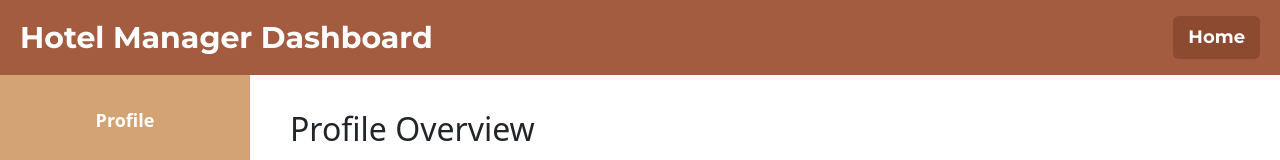
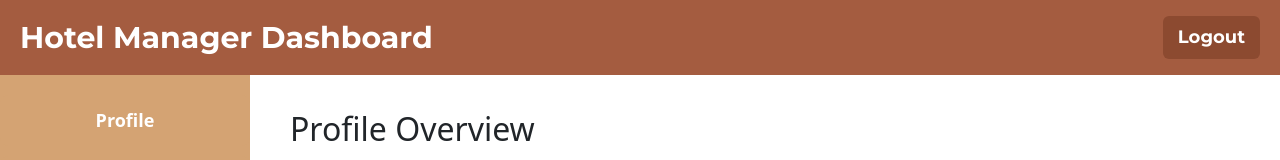
Before and after one commit to Ebrahim525/Hotel-Management-System, a React (Vite) app in the folder hms/: page /manager in a window 1280 px wide. Shown: the top 160 px of the page. Built offline with nearby package versions, Linux system fonts and the light colour scheme; sample sign-in values are in the browser's storage.

Commit message:
Fixed the url redirect

```diff
--- a/hms/src/App.jsx
+++ b/hms/src/App.jsx
@@ -1,37 +1,19 @@
 import { BrowserRouter as Router, Routes, Route, Link } from 'react-router-dom';
 import './App.css';
+import PrivateRoute from './component/ProtectedRoute';
 import AdminDashboard from './pages/AdminDashboard';
-import UserDashboard from './pages/UserDashboard';
+import GuestDashboard from './pages/UserDashboard';
 import HotelManagerDashboard from './pages/HotelManager';
 import Login from './pages/Login';
-
-function Navbar() {
-  return (
-    <nav>
-      <Link to="/" className="nav-link">Login</Link> |
-      <Link to="/admin" className="nav-link">Admin Dashboard</Link> |
-      <Link to="/user" className="nav-link">User Dashboard</Link> |
-      <Link to="/manager" className="nav-link">Hotel Manager</Link>
-    </nav>
-  );
-}
 
 function App() {
   return (
     <Router>
-      {/* <Navbar /> */}
       <Routes>
-        {/* Route for Login */}
         <Route path="/" element={<Login />} />
-
-        {/* Route for Admin Dashboard */}
-        <Route path="/admin" element={<AdminDashboard />} />
-
-        {/* Route for User Dashboard */}
-        <Route path="/guest" element={<UserDashboard />} />
-
-        {/* Route for Hotel Manager Dashboard */}
-        <Route path="/manager" element={<HotelManagerDashboard />} />
+        <Route path="/admin" element={<PrivateRoute element={<AdminDashboard />} />} />
+        <Route path="/manager" element={<PrivateRoute element={<HotelManagerDashboard />} />} />
+        <Route path="/guest" element={<PrivateRoute element={<GuestDashboard />} />} />
       </Routes>
     </Router>
   );
--- /dev/null
+++ b/hms/src/component/ProtectedRoute.jsx
@@ -0,0 +1,10 @@
+import { Navigate } from "react-router-dom";
+
+const PrivateRoute = ({ element }) => {
+  const token = sessionStorage.getItem("token");
+
+  // If token is present, allow access
+  return token ? element : <Navigate to="/" />;
+};
+
+export default PrivateRoute;
--- a/hms/src/pages/AdminDashboard.jsx
+++ b/hms/src/pages/AdminDashboard.jsx
@@ -2,6 +2,8 @@ import { useEffect, useState } from "react";
 import axiosInstance from "../services/axiosInstance";
 import "bootstrap/dist/css/bootstrap.min.css";
 import "./AdminDashboard.css";
+import { useNavigate } from "react-router-dom";
+
 
 // DELETE HOTEL WILL DELETE ALL ROOMS ASSOCIATED
 
@@ -30,8 +32,18 @@ function AdminDashboard() {
     } catch (error) {
       console.error("Error:", error.response || error);
       setMessage("Failed to load user data. Please login again.");
+      // window.location.href  = "/";
     }
   };
+
+  // useEffect(() => {
+  //   fetchUsers(userCurrentPage, userSearchQuery);
+  // }, [userCurrentPage, userSearchQuery]);
+
+  // const token = sessionStorage.getItem("token");
+  //   if (!token) {
+  //     navigate("/");
+  //   }
 
   useEffect(() => {
     fetchUsers(userCurrentPage, userSearchQuery);
@@ -355,12 +367,20 @@ const handleDeleteHotel = async (id) => {
     ),
   };
 
+  const navigate = useNavigate();
+
+  const handleLogout = (e) => {
+    e.preventDefault();
+    sessionStorage.removeItem("token");
+    navigate("/");
+  };
+
   return (
     <div className="admin-dashboard">
       <div className="banner">
         <div>Hotel Management System</div>
-        <a href="/" className="home-btn">
-          Sign Out
+        <a href="#" className="home-btn" onClick={handleLogout}>
+          Logout
         </a>
       </div>
 
--- a/hms/src/pages/HotelManager.jsx
+++ b/hms/src/pages/HotelManager.jsx
@@ -2,6 +2,7 @@ import React, { useState } from "react";
 import "bootstrap/dist/css/bootstrap.min.css";
 import "./HotelManagerDashboard.css";
 import profilePhoto from "./Images/profile.png";
+import { useNavigate } from "react-router-dom";
 
 
 const HotelManagerDashboard = () => {
@@ -250,12 +251,21 @@ const HotelManagerDashboard = () => {
     ),
   };
 
+  const navigate = useNavigate();
+
+  const handleLogout = (e) => {
+    e.preventDefault();
+    sessionStorage.removeItem("token");
+    navigate("/");
+  };
 
   return (
     <div className="admin-dashboard">
       <div className="banner">
         <div>Hotel Manager Dashboard</div>
-        <a href="/" className="home-btn">Home</a>
+        <a href="#" className="home-btn" onClick={handleLogout}>
+          Logout
+        </a>
       </div>
       <div className="sidebar">
         <button className="sidebar-link" onClick={() => setPage("profile")}>Profile</button>
--- a/hms/src/pages/Login.jsx
+++ b/hms/src/pages/Login.jsx
@@ -48,10 +48,11 @@ function Login() {
         });
 
         if (response.data.access_token) {
-          // Save JWT token to localStorage
-          localStorage.setItem("token", response.data.access_token);
-
+          // Save JWT token to SessionStorage
+          sessionStorage.setItem("token", response.data.access_token);
+          // console.log(response.data);
           // Redirect to user dashboard
+          // console.log(response.data.redirect_url);
           window.location.href = response.data.redirect_url;
         } else {
           alert("Invalid email or password.");
--- a/hms/src/pages/UserDashboard.jsx
+++ b/hms/src/pages/UserDashboard.jsx
@@ -2,6 +2,7 @@ import React, { useState } from "react";
 import "bootstrap/dist/css/bootstrap.min.css";
 import "./UserDashboard.css";
 import profilePhoto from "./Images/profile.png";
+import { useNavigate } from "react-router-dom";
 
 const UserDashboard = () => {
   const [page, setPage] = useState("profile");
@@ -384,12 +385,22 @@ const UserDashboard = () => {
     // Optional: Add booking logic here if you want to store it in state or database
   };
 
+  const navigate = useNavigate();
+
+  const handleLogout = (e) => {
+    e.preventDefault();
+    sessionStorage.removeItem("token");
+    navigate("/");
+  };
+
 
   return (
     <div className="user-dashboard">
       <div className="banner">
         <div>Hotel Management System</div>
-        <a href="/" className="home-btn">Sign Out</a>
+        <a href="#" className="home-btn" onClick={handleLogout}>
+          Logout
+        </a>
       </div>
 
       <div className="sidebar">
--- a/hms/src/services/axiosInstance.js
+++ b/hms/src/services/axiosInstance.js
@@ -1,15 +1,23 @@
 import axios from "axios";
 
 const axiosInstance = axios.create({
-  baseURL: "http://127.0.0.1:5000", // Flask backend URL
+  baseURL: "http://127.0.0.1:5000", // Your Flask backend URL
+  headers: {
+    "Content-Type": "application/json",
+  },
 });
 
-axiosInstance.interceptors.request.use((config) => {
-  const token = localStorage.getItem("token");
-  if (token) {
-    config.headers.Authorization = `Bearer ${token}`;
+
+axiosInstance.interceptors.request.use(
+  (config) => {
+    const token = sessionStorage.getItem("token");
+    if (token) {
+      config.headers.Authorization = `Bearer ${token}`;
+    }
+    return config;
+  },
+  (error) => {
+    return Promise.reject(error);
   }
-  return config;
-});
-
+);
 export default axiosInstance;
```
